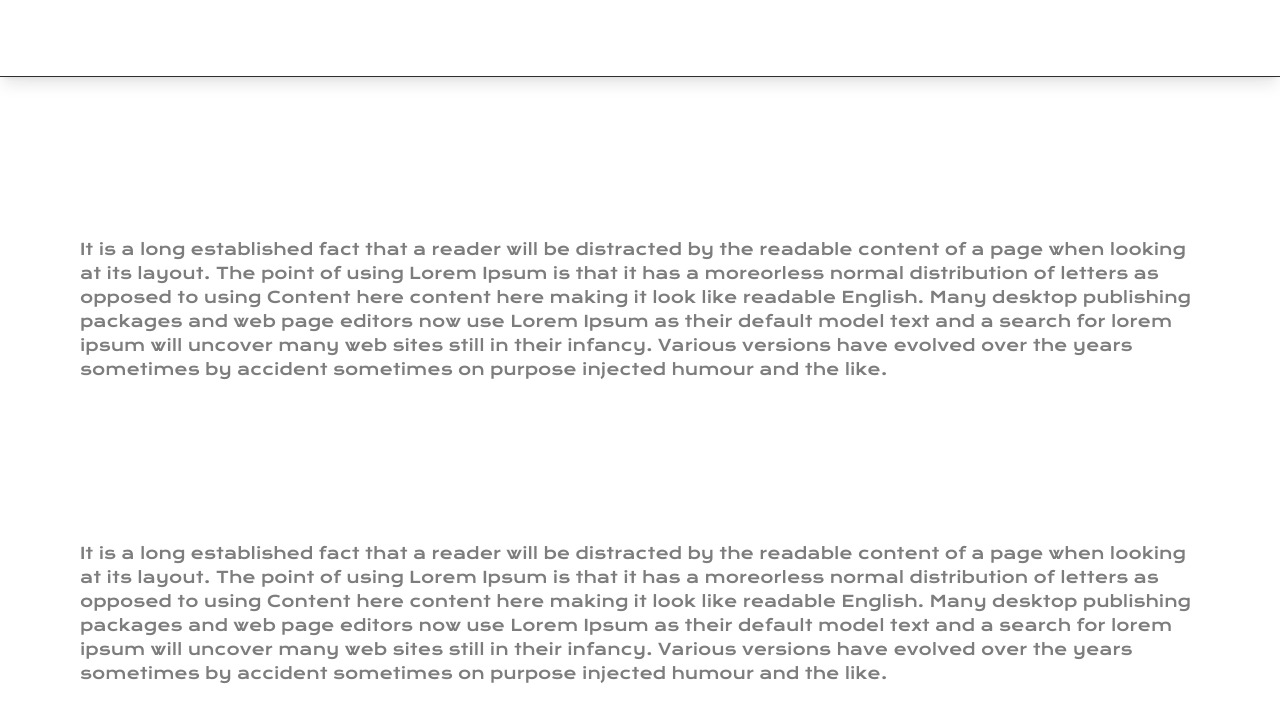
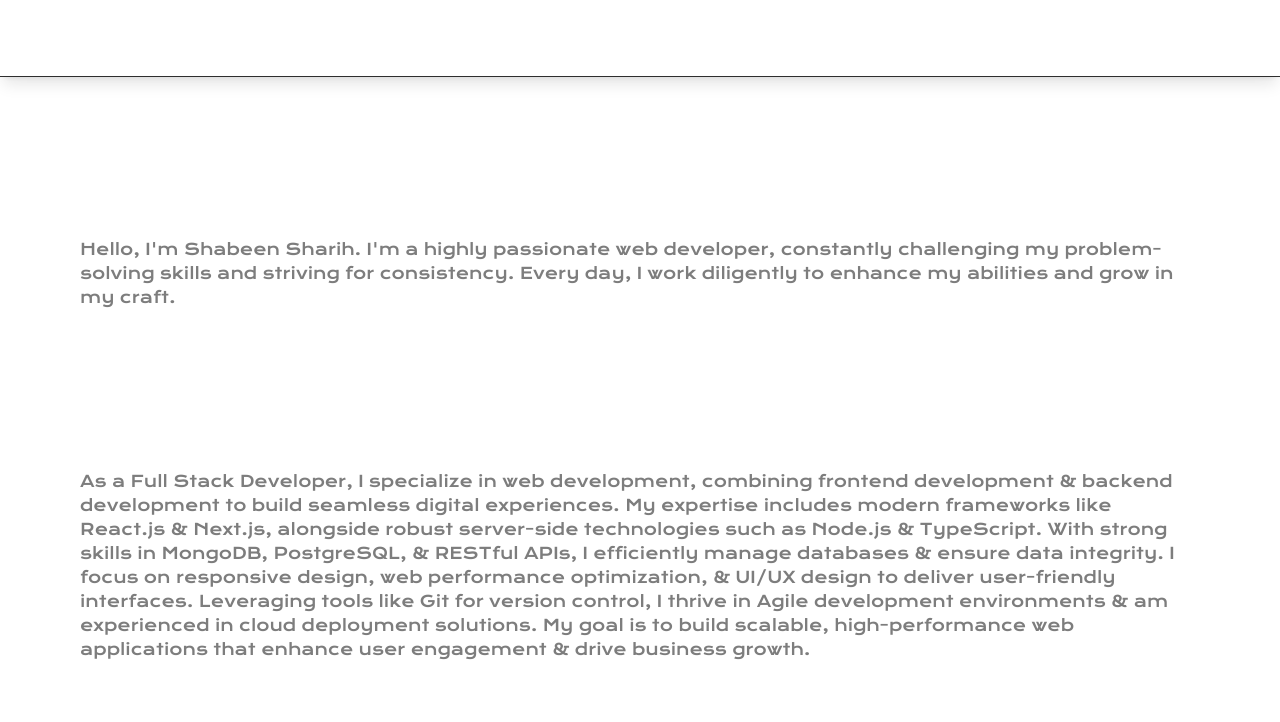
Before and after one commit to shabinx30/Portfolio, a Next.js app in the folder frontend/: page / in a window 1280 px wide. Shown: the top 722 px of the page. Built offline with nearby package versions, Linux system fonts and the light colour scheme.

Commit message:
home page optimized

```diff
--- a/frontend/app/page.tsx
+++ b/frontend/app/page.tsx
@@ -1,26 +1,44 @@
 import Navbar from "./components/navbar";
 import SmoothScrollWrapper from "./components/wrapper/SmoothScrollWrapper";
 
-export default function Home() {
+
+interface ProfileData {
+  name: string;
+  intro: string;
+  skillsDescription: string;
+}
+
+export async function generateStaticParams() {
+  return [];
+}
+
+
+export default async function Home() {
+
+  const profile: ProfileData = {
+    name: "Shabeen Sharih",
+    intro: "I'm a highly passionate web developer, constantly challenging my problem-solving skills and striving for consistency. Every day, I work diligently to enhance my abilities and grow in my craft.",
+    skillsDescription: "As a Full Stack Developer, I specialize in web development, combining frontend development & backend development to build seamless digital experiences. My expertise includes modern frameworks like React.js & Next.js, alongside robust server-side technologies such as Node.js & TypeScript. With strong skills in MongoDB, PostgreSQL, & RESTful APIs, I efficiently manage databases & ensure data integrity. I focus on responsive design, web performance optimization, & UI/UX design to deliver user-friendly interfaces. Leveraging tools like Git for version control, I thrive in Agile development environments & am experienced in cloud deployment solutions. My goal is to build scalable, high-performance web applications that enhance user engagement & drive business growth."
+  };
 
   return (
     <SmoothScrollWrapper>
       <Navbar />
       <div className="py-[10em] px-[5em]">
         <p className="pb-[10em] text-[#7d7d7d]">
-                    It is a long established fact that a reader will be distracted by the readable content of a page when looking at its layout. The point of using Lorem Ipsum is that it has a moreorless normal distribution of letters as opposed to using Content here content here making it look like readable English. Many desktop publishing packages and web page editors now use Lorem Ipsum as their default model text and a search for lorem ipsum will uncover many web sites still in their infancy. Various versions have evolved over the years sometimes by accident sometimes on purpose injected humour and the like.
+          Hello, I&#39;m {profile.name}. {profile.intro}
         </p>
         <p className="pb-[10em] text-[#7d7d7d]">
-                    It is a long established fact that a reader will be distracted by the readable content of a page when looking at its layout. The point of using Lorem Ipsum is that it has a moreorless normal distribution of letters as opposed to using Content here content here making it look like readable English. Many desktop publishing packages and web page editors now use Lorem Ipsum as their default model text and a search for lorem ipsum will uncover many web sites still in their infancy. Various versions have evolved over the years sometimes by accident sometimes on purpose injected humour and the like.
+          {profile.skillsDescription}
         </p>
         <p className="pb-[10em] text-[#7d7d7d]">
-                    It is a long established fact that a reader will be distracted by the readable content of a page when looking at its layout. The point of using Lorem Ipsum is that it has a moreorless normal distribution of letters as opposed to using Content here content here making it look like readable English. Many desktop publishing packages and web page editors now use Lorem Ipsum as their default model text and a search for lorem ipsum will uncover many web sites still in their infancy. Various versions have evolved over the years sometimes by accident sometimes on purpose injected humour and the like.
+          Hello, I&#39;m {profile.name}. {profile.intro}
         </p>
         <p className="pb-[10em] text-[#7d7d7d]">
-                    It is a long established fact that a reader will be distracted by the readable content of a page when looking at its layout. The point of using Lorem Ipsum is that it has a moreorless normal distribution of letters as opposed to using Content here content here making it look like readable English. Many desktop publishing packages and web page editors now use Lorem Ipsum as their default model text and a search for lorem ipsum will uncover many web sites still in their infancy. Various versions have evolved over the years sometimes by accident sometimes on purpose injected humour and the like.
+          Hello, I&#39;m {profile.name}. {profile.intro}
         </p>
         <p className="pb-[10em] text-[#7d7d7d]">
-                    It is a long established fact that a reader will be distracted by the readable content of a page when looking at its layout. The point of using Lorem Ipsum is that it has a moreorless normal distribution of letters as opposed to using Content here content here making it look like readable English. Many desktop publishing packages and web page editors now use Lorem Ipsum as their default model text and a search for lorem ipsum will uncover many web sites still in their infancy. Various versions have evolved over the years sometimes by accident sometimes on purpose injected humour and the like.
+          Hello, I&#39;m {profile.name}. {profile.intro}
         </p>
         <p className="pb-[10em] text-[#7d7d7d]">
           It is a long established fact that a reader will be distracted by the readable content of a page when looking at its layout. The point of using Lorem Ipsum is that it has a moreorless normal distribution of letters as opposed to using Content here content here making it look like readable English. Many desktop publishing packages and web page editors now use Lorem Ipsum as their default model text and a search for lorem ipsum will uncover many web sites still in their infancy. Various versions have evolved over the years sometimes by accident sometimes on purpose injected humour and the like.
@@ -38,7 +56,7 @@ export default function Home() {
           It is a long established fact that a reader will be distracted by the readable content of a page when looking at its layout. The point of using Lorem Ipsum is that it has a moreorless normal distribution of letters as opposed to using Content here content here making it look like readable English. Many desktop publishing packages and web page editors now use Lorem Ipsum as their default model text and a search for lorem ipsum will uncover many web sites still in their infancy. Various versions have evolved over the years sometimes by accident sometimes on purpose injected humour and the like.
         </p>
         <p className="text-[#7d7d7d]">
-                    It is a long established fact that a reader will be distracted by the readable content of a page when looking at its layout. The point of using Lorem Ipsum is that it has a moreorless normal distribution of letters as opposed to using Content here content here making it look like readable English. Many desktop publishing packages and web page editors now use Lorem Ipsum as their default model text and a search for lorem ipsum will uncover many web sites still in their infancy. Various versions have evolved over the years sometimes by accident sometimes on purpose injected humour and the like.
+          {profile.skillsDescription}
         </p>
       </div>
     </SmoothScrollWrapper>
--- a/frontend/next.config.ts
+++ b/frontend/next.config.ts
@@ -1,7 +1,11 @@
 import type { NextConfig } from "next";
 
 const nextConfig: NextConfig = {
-  devIndicators: false
+  devIndicators: false,
+  output: 'export', // Enables static exports
+  images: {
+    unoptimized: true, // Required when using 'export'
+  },
 };
 
 export default nextConfig;
```
Lines whose indentation alone changed are shown as unchanged.
